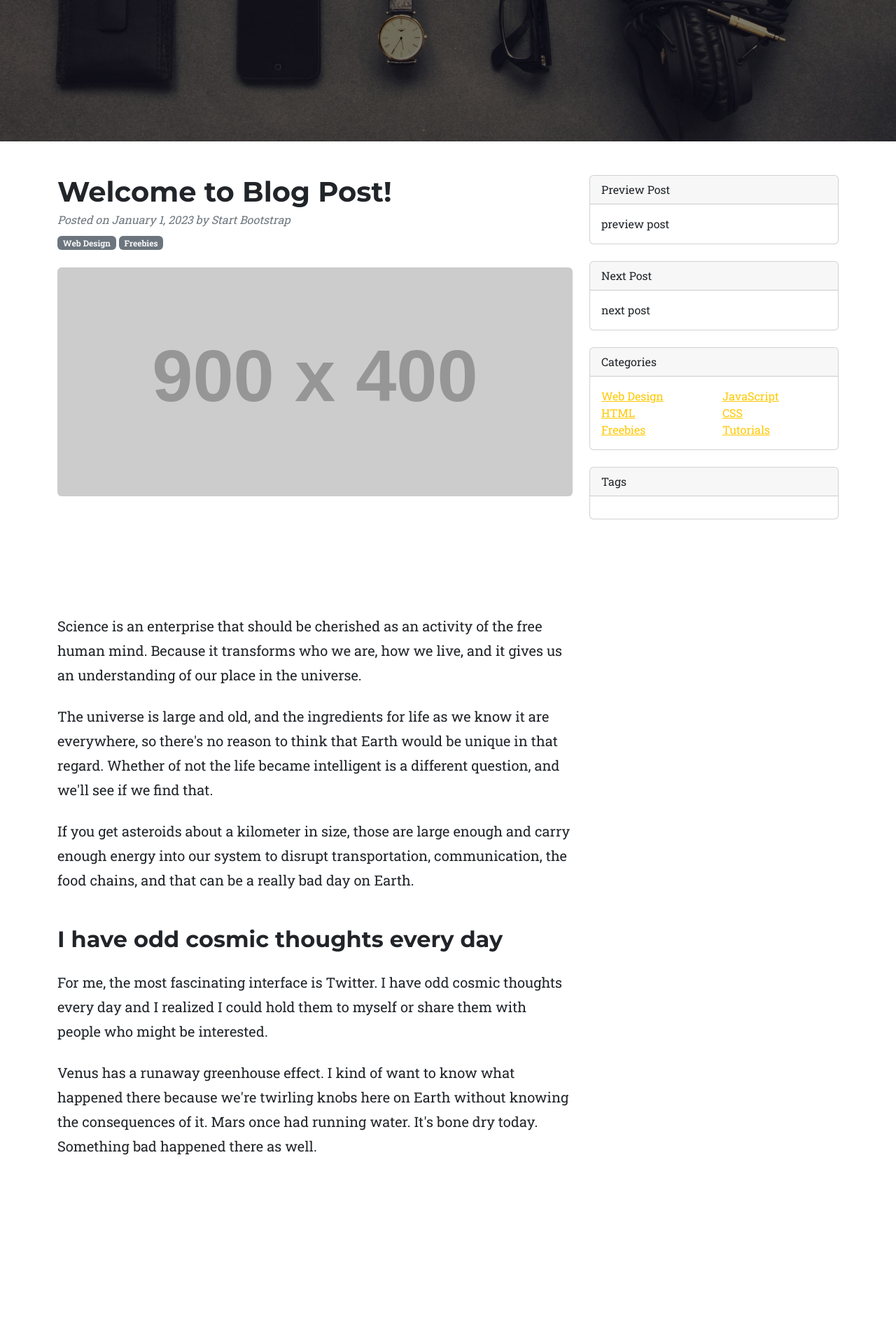
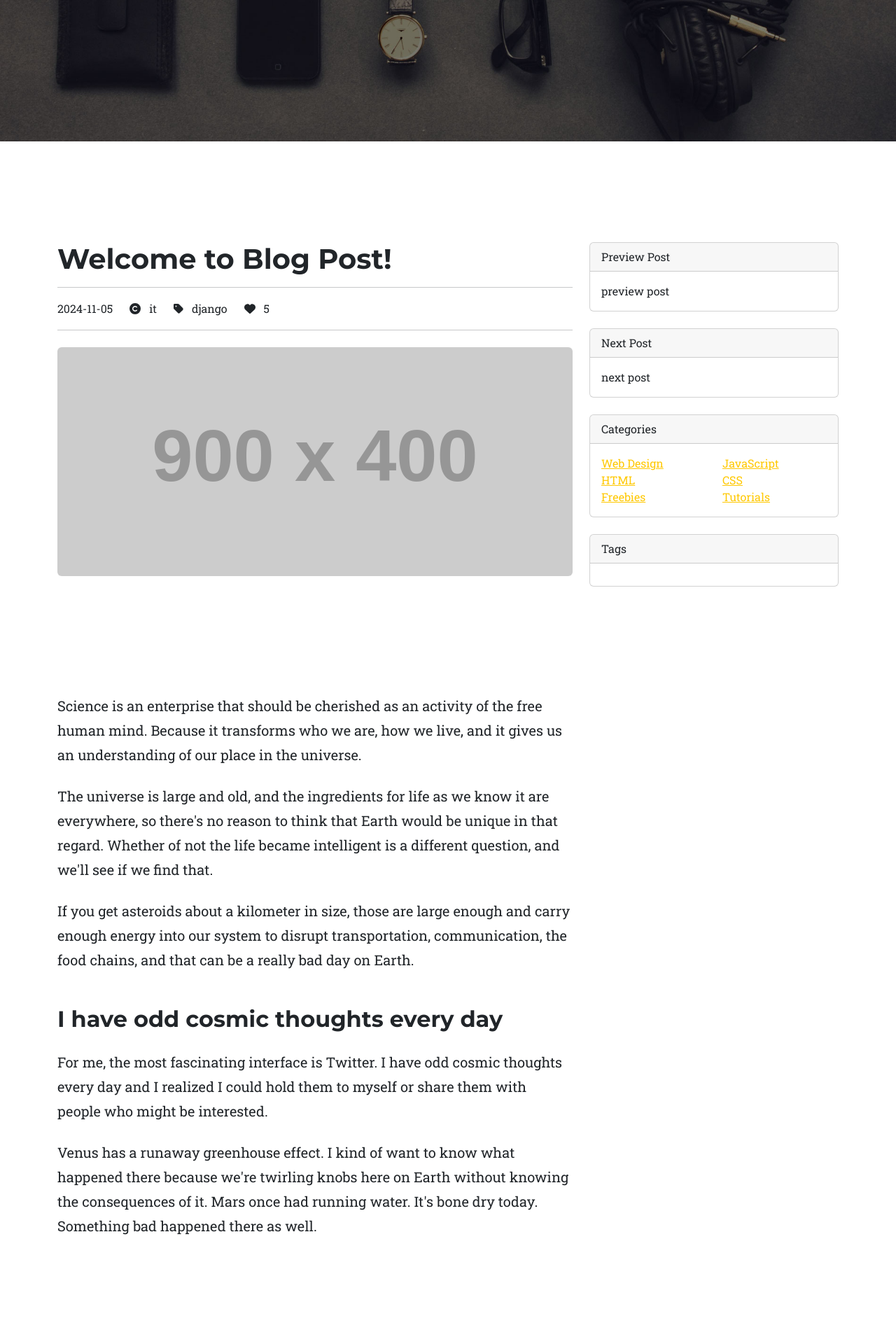
Before and after one commit to BigFlat98/DjangoMyBlog, a Django app: page /blog/post/1/ in a window 1280 px wide. Shown: the part 474-2394 px from the top of the page at 70% size. Run offline with Django 5.2, Linux system fonts and the light colour scheme; grey boxes labelled with a size stand in for pictures from a placeholder-image service; some libraries are stand-ins or nearby versions.

Commit message:
middle commit

```diff
--- a/config/settings.py
+++ b/config/settings.py
@@ -120,6 +120,10 @@ STATIC_URL = 'static/'
 
 STATICFILES_DIRS = [BASE_DIR/ 'static']
 
+#저장되는 이미지의 경로를 지정
+MEDIA_URL = '/media/'
+MEDIA_ROOT = BASE_DIR / 'media'
+
 # Default primary key field type
 # https://docs.djangoproject.com/en/5.1/ref/settings/#default-auto-field
 
--- a/config/urls.py
+++ b/config/urls.py
@@ -18,9 +18,15 @@ from django.contrib import admin
 from django.urls import path,include
 from .views import HomeView
 from blog import urls as blog_urls
+from django.conf import settings
+from django.conf.urls.static import static
 
 urlpatterns = [
     path('admin/', admin.site.urls),
     path('',HomeView.as_view(),name='home'), #views에서 확인 가능. 클래스 뷰를 사용해서 내장 함수를 사용했음.
     path('blog/',include(blog_urls)),
 ]
+
+#post 모델에서 이미지를 넣을 때 이미지가 저장되는 위치 설정.
+#config -> settings.py 에서 media경로 수정하고 url패턴 변경
+urlpatterns += static(settings.MEDIA_URL,document_root=settings.MEDIA_ROOT)
--- a/static/js/scripts.js
+++ b/static/js/scripts.js
@@ -34,7 +34,7 @@ window.addEventListener('DOMContentLoaded', event => {
     if (mainNav) {
         new bootstrap.ScrollSpy(document.body, {
             target: '#mainNav',
-            rootMargin: '0px 0px -40%',
+            offset: 110,
         });
     };
 
--- a/templates/base.html
+++ b/templates/base.html
@@ -28,9 +28,9 @@
                 </button>
                 <div class="collapse navbar-collapse" id="navbarResponsive">
                     <ul class="navbar-nav text-uppercase ms-auto py-4 py-lg-0">
-                        <li class="nav-item"><a class="nav-link" href="#page-top">HOME</a></li>
-                        <li class="nav-item"><a class="nav-link" href="#portfolio">BLOG</a></li>
-                        <li class="nav-item"><a class="nav-link" href="#team">IAM</a></li>
+                        <li class="nav-item"><a class="nav-link" data-bs-target="#page-top" href="{% url 'home' %}#page-top">HOME</a></li>
+                        <li class="nav-item"><a class="nav-link" data-bs-target="#portfolio" href="{% url 'home' %}#portfolio">BLOG</a></li>
+                        <li class="nav-item"><a class="nav-link" data-bs-target="#team" href="{% url 'home' %}#team">IAM</a></li> <!--data-bs-target-> js에서 사용하는 쿼리값을 전달하는 속성-->
                         <li class="nav-item"><a class="nav-link" href="{% url 'admin:index' %}">ADMIN</a></li>
                     </ul>
                 </div>
--- a/templates/blog/post_detail.html
+++ b/templates/blog/post_detail.html
@@ -2,6 +2,7 @@
 {% load static %}
 {% block content %}
 <!-- Page content-->
+<section class='page-section' id='post'>
     <div class="container mt-5">
         <div class="row">
             <div class="col-lg-8">
@@ -11,11 +12,17 @@
                     <header class="mb-4">
                         <!-- Post title-->
                         <h1 class="fw-bolder mb-1">Welcome to Blog Post!</h1>
-                    <!-- Post meta content-->
-                    <div class="text-muted fst-italic mb-2">Posted on January 1, 2023 by Start Bootstrap</div>
-                    <!-- Post categories-->
-                    <a class="badge bg-secondary text-decoration-none link-light" href="#!">Web Design</a>
-                    <a class="badge bg-secondary text-decoration-none link-light" href="#!">Freebies</a>
+                        <hr />
+                        <p>
+                            <span>2024-11-05 &emsp;</span>
+                            <i class='fas fa-copyright'></i> &nbsp; <!--i태그 -> icon을 사용하기 위한 태그 -->
+                            <span>it &emsp;</span>
+                            <i class='fas fa-tag'></i> &nbsp;
+                            <span>django &emsp;</span>
+                            <i class='fas fa-heart'></i> &nbsp;
+                            <span>5 &emsp;</span>
+                        </p>
+                        <hr />
                     </header>
                     <!-- Preview image figure-->
                     <figure class="mb-4"><img class="img-fluid rounded" src="https://dummyimage.com/900x400/ced4da/6c757d.jpg" alt="..." /></figure>
@@ -40,31 +47,15 @@
                                 <!-- Parent comment-->
                                 <div class="flex-shrink-0"><img class="rounded-circle" src="https://dummyimage.com/50x50/ced4da/6c757d.jpg" alt="..." /></div>
                                 <div class="ms-3">
-                                <div class="fw-bold">Commenter Name</div>
+                                    <div class="fw-bold">2024-11-05</div>
                                     If you're going to lead a space frontier, it has to be government; it'll never be private enterprise. Because the space frontier is dangerous, and it's expensive, and it has unquantified risks.
-                                <!-- Child comment 1-->
-                                <div class="d-flex mt-4">
-                                    <div class="flex-shrink-0"><img class="rounded-circle" src="https://dummyimage.com/50x50/ced4da/6c757d.jpg" alt="..." /></div>
-                                    <div class="ms-3">
-                                        <div class="fw-bold">Commenter Name</div>
-                                        And under those conditions, you cannot establish a capital-market evaluation of that enterprise. You can't get investors.
-                                    </div>
-                                </div>
-                                <!-- Child comment 2-->
-                                <div class="d-flex mt-4">
-                                    <div class="flex-shrink-0"><img class="rounded-circle" src="https://dummyimage.com/50x50/ced4da/6c757d.jpg" alt="..." /></div>
-                                    <div class="ms-3">
-                                        <div class="fw-bold">Commenter Name</div>
-                                        When you put money directly to a problem, it makes a good headline.
-                                    </div>
-                                </div>
                                 </div>
                             </div>
                             <!-- Single comment-->
                             <div class="d-flex">
                                 <div class="flex-shrink-0"><img class="rounded-circle" src="https://dummyimage.com/50x50/ced4da/6c757d.jpg" alt="..." /></div>
                                 <div class="ms-3">
-                                <div class="fw-bold">Commenter Name</div>
+                                    <div class="fw-bold">2024-11-05 12:52</div>
                                     When I look at the universe and all the ways the universe wants to kill us, I find it hard to reconcile that with statements of beneficence.
                                 </div>
                             </div>
@@ -117,4 +108,6 @@
             </div>
         </div>
     </div>
+</section>
+
 {% endblock %}
```
Also changed, not shown: db.sqlite3, media/blog/2024/11/1_slHeZngyeUr7ypEz7MNL5w.png (renamed from blog/2024/11/1_slHeZngyeUr7ypEz7MNL5w.png). Lines whose indentation alone changed are shown as unchanged.
